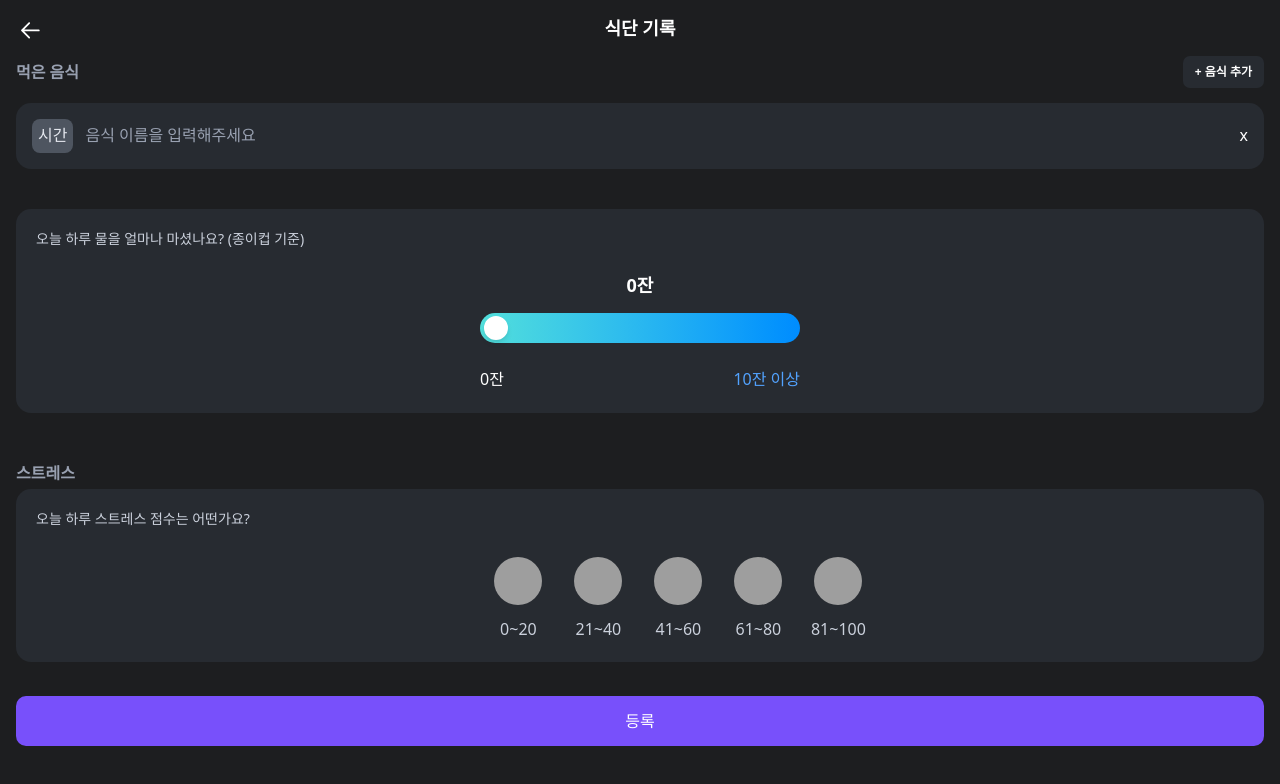
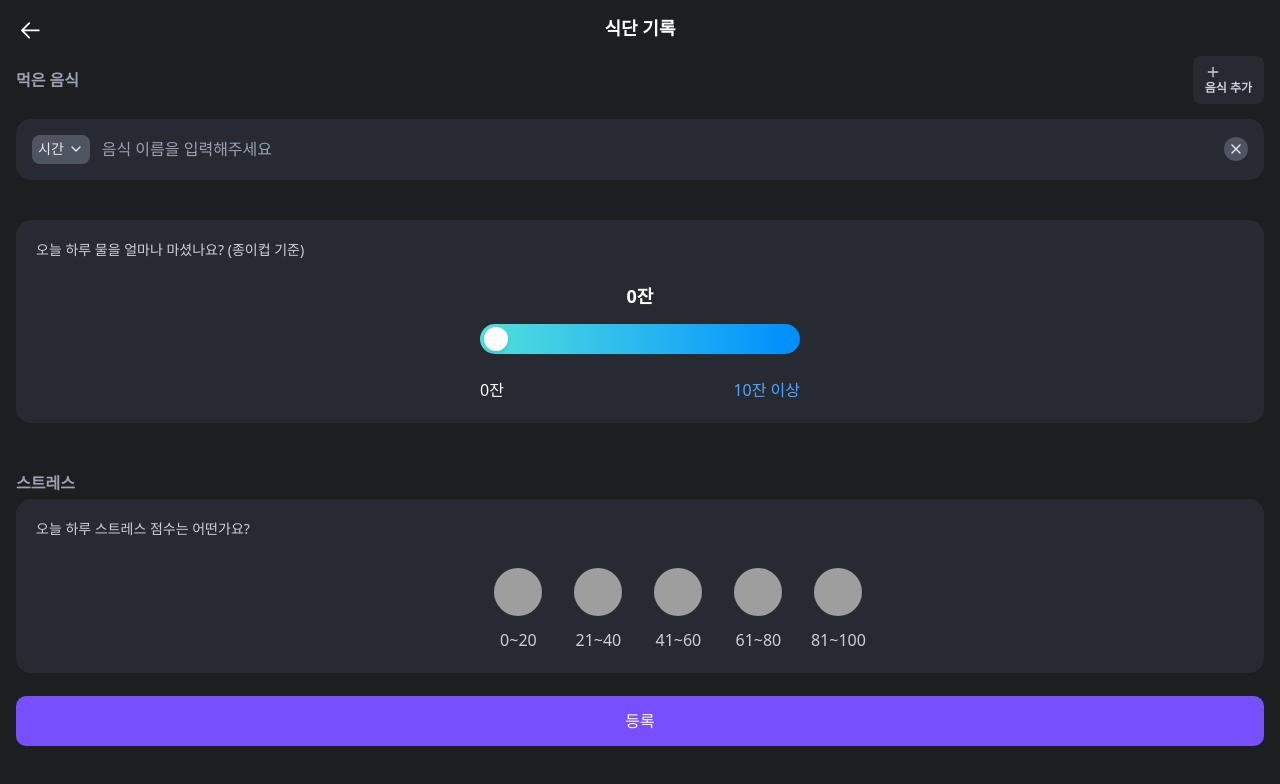
Before and after one commit to depromeet/dpm17-team4-client, a Next.js app in the folder web/: page /lifestyle in a window 1280 px wide. Shown: the top 784 px of the page. Built offline with nearby package versions, Linux system fonts and the light colour scheme; grey boxes are pictures that could not be loaded.

Commit message:
feat: ui icon 적용

```diff
--- a/web/src/app/(record)/lifestyle/_components/FoodList.tsx
+++ b/web/src/app/(record)/lifestyle/_components/FoodList.tsx
@@ -22,7 +22,7 @@ export const FoodList = ({
   };
 
   return (
-    <div className="px-[1.25rem]">
+    <div>
       <div className="space-y-2">
         {mockFoodList.map((food) => (
           <div
--- a/web/src/app/(record)/lifestyle/_components/FoodListContainer.tsx
+++ b/web/src/app/(record)/lifestyle/_components/FoodListContainer.tsx
@@ -4,6 +4,7 @@ import { Food } from '../types/dto';
 import { FoodTextField } from './FoodTextField';
 import { MealTime } from '../types/entitites';
 import { memo } from 'react';
+import { PlusIcon } from 'lucide-react';
 
 interface FoodListContainerProps {
   foods: Food[];
@@ -57,8 +58,8 @@ export const FoodListContainer = memo(
         <div className="px-[1rem]">
           <div className="flex justify-between items-center">
             <div className="text-h4 text-gray-400">먹은 음식</div>
-            <Button size="32" color="secondary" onClick={handleAddFood}>
-              + 음식 추가
+            <Button size="32" color="secondary" onClick={handleAddFood} className='text-gray-300 flex'>
+              <PlusIcon className='text-gray-300 w-[1rem] h-[1rem]'/> <span className='text-gray-300 text-button-4'>음식 추가</span>
             </Button>
           </div>
           {foods.map((food) => (
--- a/web/src/app/(record)/lifestyle/_components/FoodTextField.tsx
+++ b/web/src/app/(record)/lifestyle/_components/FoodTextField.tsx
@@ -4,6 +4,7 @@ import { FoodList } from './FoodList';
 import { TimeBottomSheet } from './TimeBottomSheet';
 import { TIME_LABEL_MAP } from '../constants';
 import { MealTime } from '../types/entitites';
+import { ChevronDownIcon, MinusIcon, XIcon } from 'lucide-react';
 
 const DEBOUNCE_DELAY = 300;
 
@@ -51,12 +52,12 @@ export const FoodTextField = ({
   };
 
   const handleRemoveFood = () => {
-    if (canRemove && onRemove) {
-      onRemove(); // 전체 FoodTextField 삭제
+    if (isFoodSelected && canRemove && onRemove) {
+      onRemove();
     } else {
-      setFoodName(''); // 텍스트만 지우기
+      setFoodName('');
       setIsFoodSelected(false);
-      onFoodChange?.(-1, ''); // 빈 문자열로 업데이트, foodId는 -1로 유지
+      onFoodChange?.(-1, '');
     }
   };
 
@@ -88,7 +89,7 @@ export const FoodTextField = ({
     <div>
       <div>
         <div className="h-[0.9375rem]" />
-        <div className="w-full p-[1rem] flex gap-[0.75rem] rounded-[0.94rem] bg-gray-800">
+        <div className="w-full p-[1rem] flex gap-[0.75rem] rounded-[0.94rem] bg-gray-800 items-center">
           <button
             type="button"
             onClick={handleTimeClick}
@@ -96,9 +97,10 @@ export const FoodTextField = ({
               isMealTimeSelected
                 ? 'bg-green-600 text-white hover:bg-green-500'
                 : 'bg-gray-600 text-gray-200 hover:bg-gray-500'
-            } rounded-[0.5rem] px-[0.375rem] py-[0.25rem] flex gap-[0.25rem] transition-colors`}
+            } rounded-[0.5rem] px-[0.375rem] py-[0.25rem] flex gap-[0.25rem] transition-colors text-body3-m items-center`}
           >
             {selectedTime in TIME_LABEL_MAP ? TIME_LABEL_MAP[selectedTime as MealTime] : '시간'}
+            <ChevronDownIcon className='w-[1rem] h-[1rem] text-gray-200'/>
           </button>
 
           <input
@@ -108,15 +110,13 @@ export const FoodTextField = ({
             onChange={handleInputChange}
             className="flex-1 text-white bg-transparent outline-none placeholder:text-gray-400"
           />
-          {
-            <button
-              type="button"
-              onClick={handleRemoveFood}
-              className="text-white hover:text-gray-300 transition-colors"
-            >
-              x
-            </button>
-          }
+          <button
+            type="button"
+            onClick={handleRemoveFood}
+            className="bg-gray-600 rounded-full w-[1.5rem] h-[1.5rem] flex items-center justify-center"
+          >
+            {isFoodSelected ? <MinusIcon className='w-[1rem] h-[1rem] text-gray-200'/> : <XIcon className='w-[1rem] h-[1rem] text-gray-200'/>}
+          </button>
         </div>
       </div>
 
```
